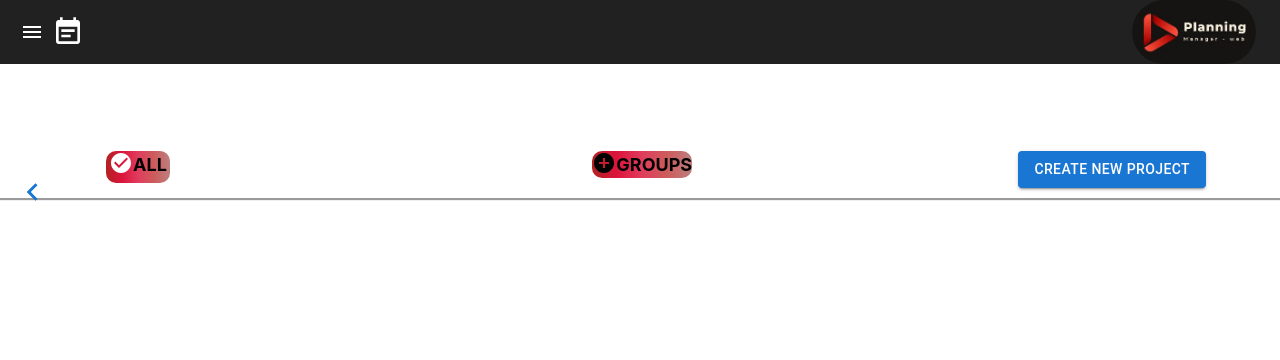
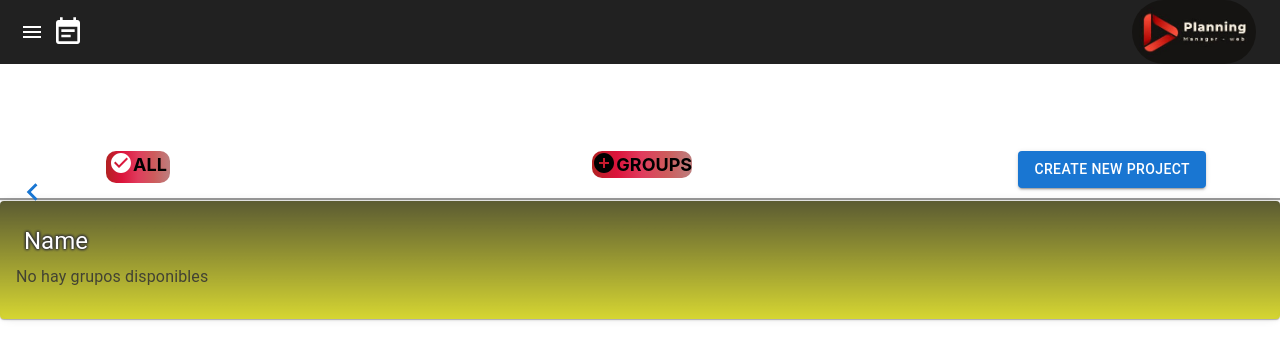
Before and after one commit to LautaroGaray/PlanningApp, a React (Vite) app: page /Projects in a window 1280 px wide. Shown: the top 360 px of the page. Built offline with nearby package versions, Linux system fonts and the light colour scheme.

Commit message:
ProjectCard

```diff
--- /dev/null
+++ b/src/Components/ProjectMinimized.jsx
@@ -0,0 +1,52 @@
+import React, { useEffect, useState } from 'react';
+import Typography from '@mui/material/Typography';
+import Card from '@mui/material/Card';
+import CardContent from '@mui/material/CardContent';
+
+import '../css/ProjectMinimized.css'
+
+function ProjectMinimized({idProject, projectName, projectColor}) {
+    const [groups, setGroups] = useState([]);
+
+    useEffect(() => {
+
+
+    }, []);
+
+    return (
+        <>
+        <div>
+        <Card className="project-card" style={{ background: `linear-gradient(rgba(0, 0, 0, 0.8), rgba(0, 0, 0, 0.5), rgba(0, 0, 0, 0.2)), ${projectColor}` }}>
+                <CardContent>
+                <Typography
+                    variant="h5"
+                    component="div"
+                    color='white'
+                    style={{
+                        textShadow: '0 0 3px black, 0 0 3px black, 0 0 3px black, 0 0 3px black',
+                        padding: '8px',
+                        display: 'inline-block'
+                    }}
+                >
+                    {projectName ? projectName : 'None'}
+                </Typography>
+                    {groups.length > 0 ? (
+                        groups.map((group, index) => (
+                            <Typography key={index} variant="body1" gutterBottom>
+                                {group}
+                            </Typography>
+                        ))
+                    ) : (
+                        <Typography variant="body1" gutterBottom>
+                            No hay grupos disponibles
+                        </Typography>
+                    )}
+                </CardContent>
+            </Card>
+        </div>
+        </>
+
+    );
+}
+
+export default ProjectMinimized;
--- a/src/Pages/Projects.jsx
+++ b/src/Pages/Projects.jsx
@@ -7,9 +7,17 @@ import Button from '@mui/material/Button';
 import CheckCircleIcon from '@mui/icons-material/CheckCircle';
 import AddCircleIcon from '@mui/icons-material/AddCircle';
 
+//Component
+import ProjectMinimized from '../Components/ProjectMinimized.jsx';
 import { API_BASE_URL, API_ENDPOINTS_TASK, API_ENDPOINTS_GROUPS, API_ENDPOINTS_PROJECTS } from '../Configs.js';
 
 function Projects(){
+
+  const projectTest ={
+    idProject:0,
+    projectName:'Name',
+    projectColor:'black'
+  }
     return(
     <>
         <SideBar/>
@@ -36,7 +44,7 @@ function Projects(){
         </div>
       </div>
       <div id='filters-div-container'>
-
+        <ProjectMinimized projectName = {'Name'} projectColor={'yellow'} idProject={1}/>
       </div>
 
 
--- /dev/null
+++ b/src/css/ProjectMinimized.css
@@ -0,0 +1,13 @@
+.project-card {
+    opacity: 0.8;
+}
+
+.project-card::before {
+    content: "";
+    position: absolute;
+    top: 0;
+    left: 0;
+    width: 100%;
+    height: 100%;
+
+}
```
